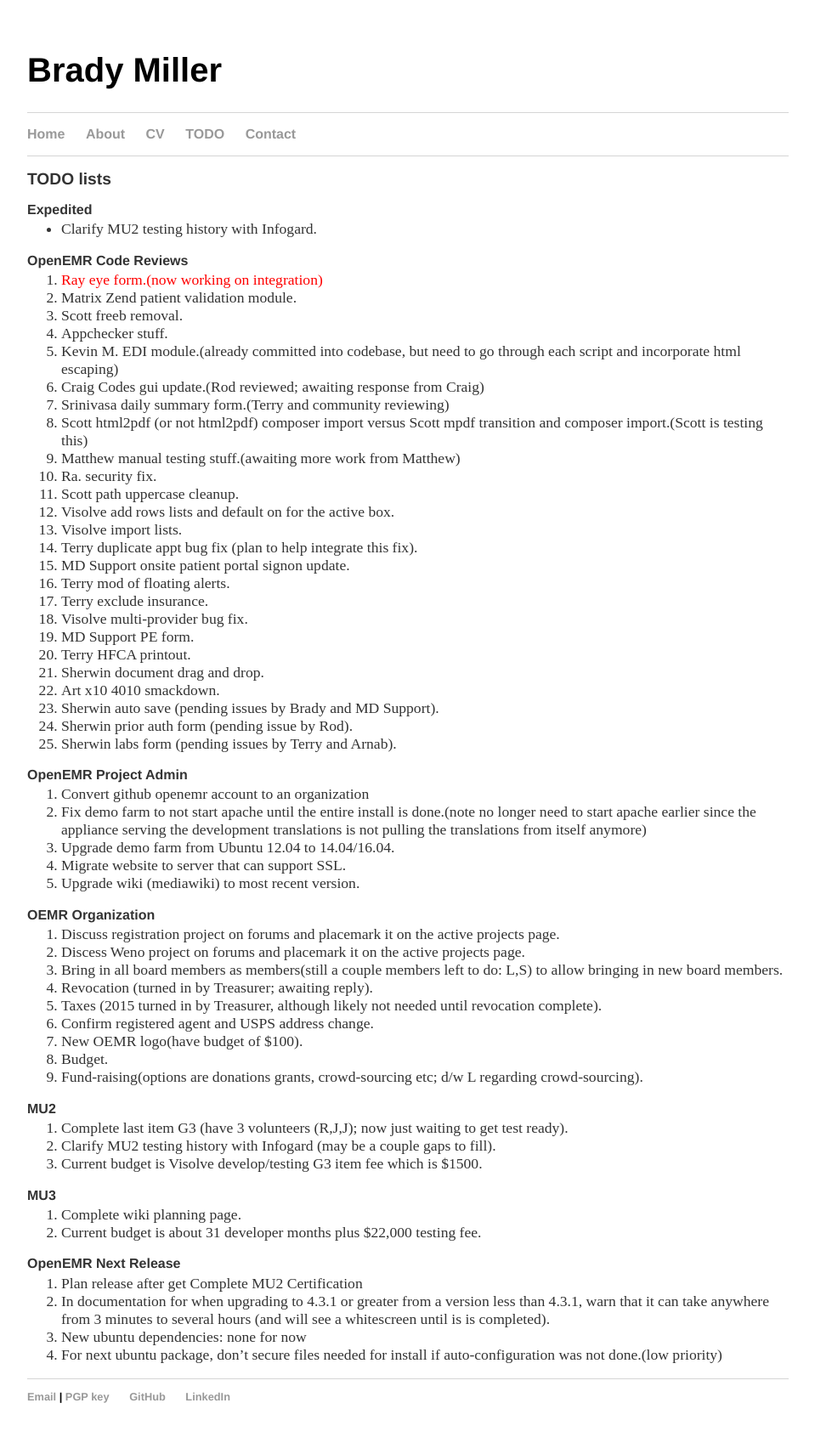
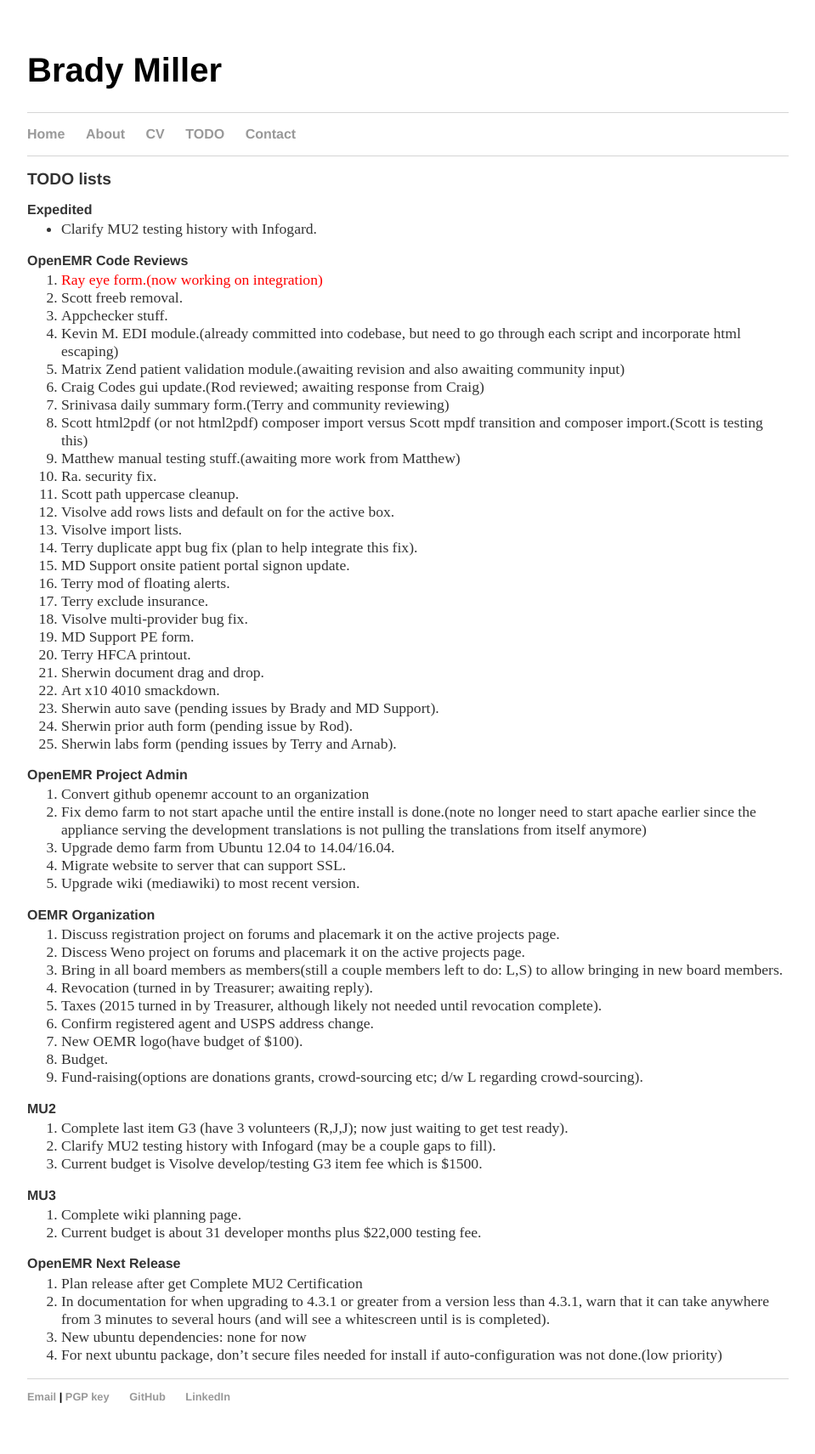
Before and after one commit to bradymiller/bradymiller.github.io, a Jekyll site: the page built from todo/index.md, in a window 1280 px wide. Shown: the whole page at 85% size, without its empty margins (160-1119 px from the left). Built offline with Jekyll 4.4.1, drawn with Linux system fonts in a browser that asks for light colours.

Commit message:
Update todo list

```diff
--- a/todo/index.md
+++ b/todo/index.md
@@ -8,10 +8,10 @@
 
 ### OpenEMR Code Reviews
 1. <span style="color: red">Ray eye form.(now working on integration)</span>
-1. Matrix Zend patient validation module.
 1. Scott freeb removal.
 1. Appchecker stuff.
 1. Kevin M. EDI module.(already committed into codebase, but need to go through each script and incorporate html escaping)
+1. Matrix Zend patient validation module.(awaiting revision and also awaiting community input)
 1. Craig Codes gui update.(Rod reviewed; awaiting response from Craig)
 1. Srinivasa daily summary form.(Terry and community reviewing)
 1. Scott html2pdf (or not html2pdf) composer import versus Scott mpdf transition and composer import.(Scott is testing this)
```
